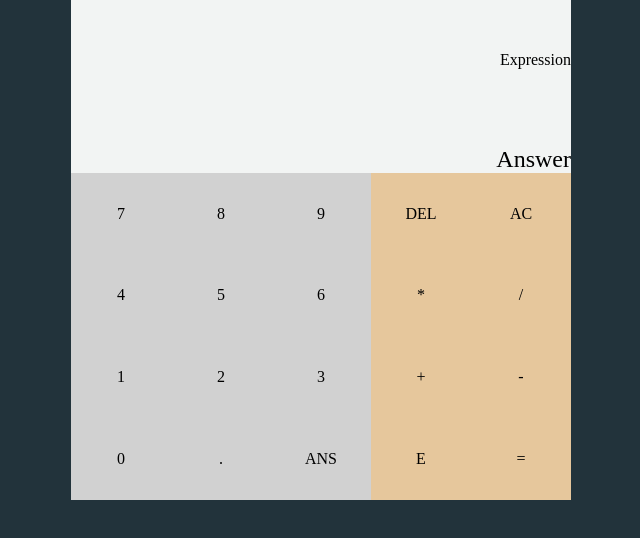
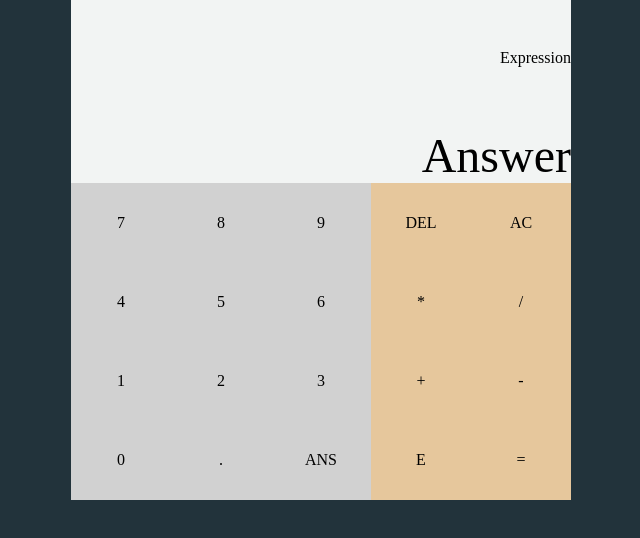
Before and after one commit to marno11/calculator_vanillaJS, a website: page index.html in a window 1280 px wide. Shown: the whole page, without its empty margins (319-959 px from the left). Drawn offline with Linux system fonts and the light colour scheme.

Commit message:
Improve Answer Text Sizing

```diff
--- a/styles/style.css
+++ b/styles/style.css
@@ -37,10 +37,6 @@ body {
   flex: 0.8 1 auto;
 }
 
-.row--answer {
-  flex: 1.2 1 auto;
-}
-
 .row__element {
   flex: 1 1 100%;
   text-align: center;
@@ -59,7 +55,7 @@ body {
   background: var(--text-window-color);
   justify-content: flex-end;
   align-items: flex-end;
-  font-size: 1.5em;
+  font-size: 3em;
 }
 
 .row__element--num {
```
